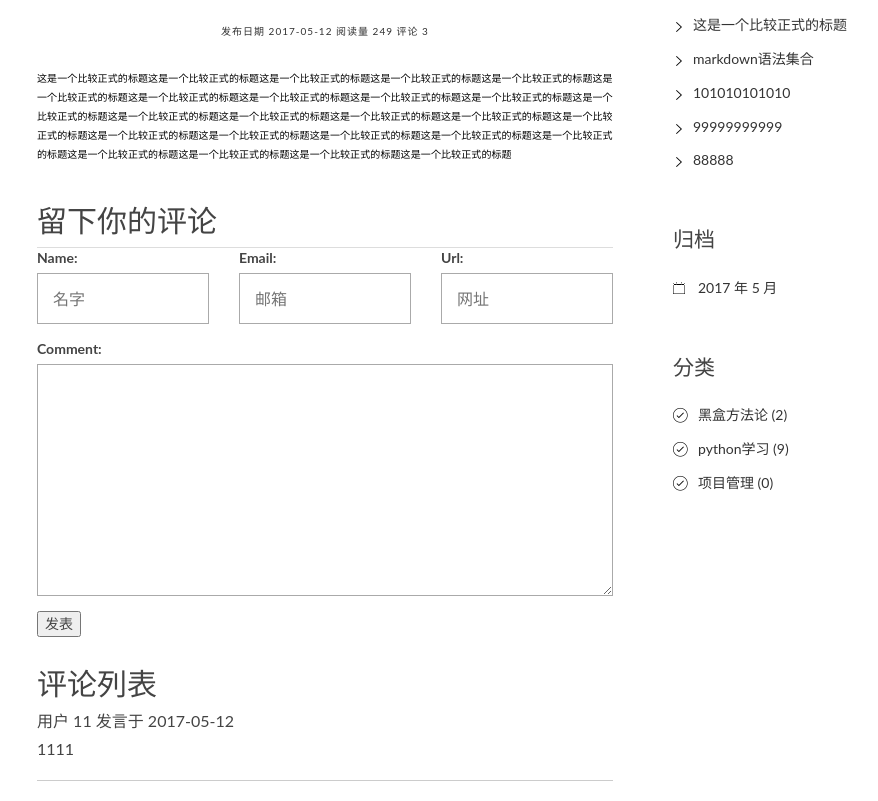
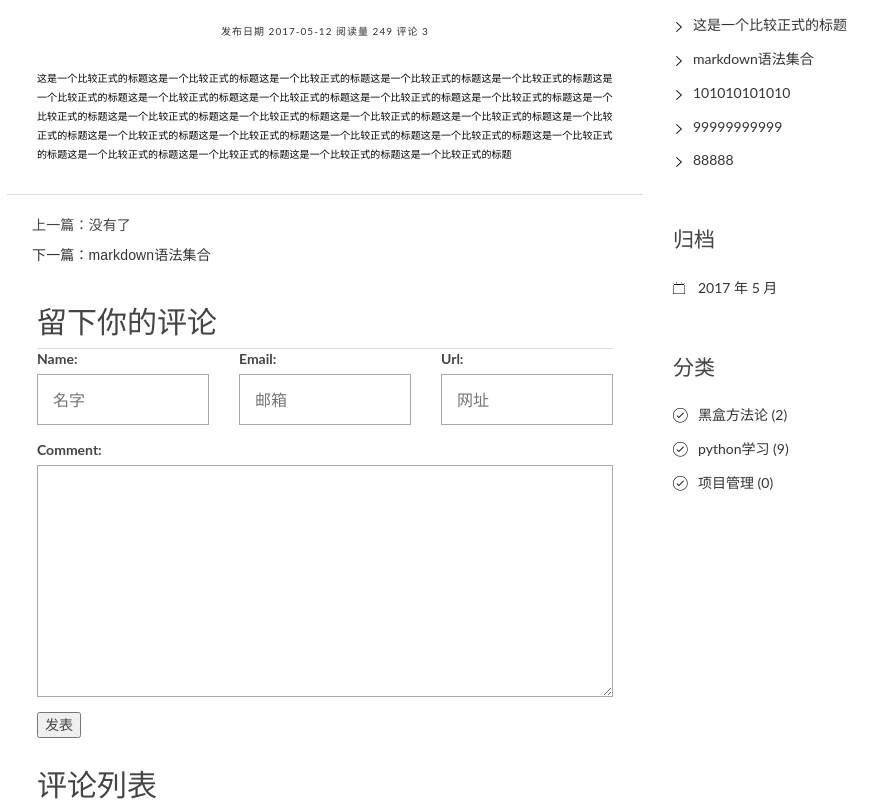
Before and after one commit to wuyajun2016/jintaoblog, a Django app: page /post/12/ in a window 1280 px wide. Shown: the part 241-1042 px from the top of the page, without its empty margins (63-941 px from the left). Run offline with Django 4.2, Linux system fonts and the light colour scheme; data comes from the database, SQL or seed files in the repository; both versions use the stored data as it was after the commit; some libraries are stand-ins or nearby versions.

Commit message:
fixed in 20170515

```diff
--- a/Workspace/blogproject/blogproject_real/blog/templates/base.html
+++ b/Workspace/blogproject/blogproject_real/blog/templates/base.html
@@ -16,6 +16,7 @@
     <link rel="stylesheet" href="{% static 'blog/css/custom.css' %}">
     <link rel="stylesheet" href="{% static 'blog/css/friendly.css' %}">
     <link rel="stylesheet" href="https://cdn.bootcss.com/font-awesome/4.7.0/css/font-awesome.min.css">
+
     <!-- js -->
     <script src="{% static 'blog/js/jquery-2.1.3.min.js' %}"></script>
     <script src="{% static 'blog/js/bootstrap.min.js' %}"></script>
--- a/Workspace/blogproject/blogproject_real/blog/templates/blog/detail.html
+++ b/Workspace/blogproject/blogproject_real/blog/templates/blog/detail.html
@@ -17,6 +17,25 @@
 								 {{ post.body|safe }}
 							</div>
 						</article>
+                        <br/>
+                        <div class="demo_line_02"><p></p></div>
+                        <br/>
+                        <div style="margin-left:25px">
+                        <p>
+							{% if pre_blog %}
+                              <a href="{% url 'blog:detail' pre_blog.pk %}">上一篇：{{pre_blog.title}}</a>
+							{% else %}
+                                  上一篇：没有了
+                            {% endif %}
+						</p>
+                        <p>
+                            {% if next_blog %}
+                               <a href="{% url 'blog:detail' next_blog.pk %}">下一篇：{{next_blog.title}}</a>
+                            {% else %}
+							       下一篇：没有了
+                            {% endif %}
+                        </p>
+	                    </div>
 						<section class="comment-area">
 							<h2>留下你的评论</h2>
 							<div class="demo_line_02"><p></p></div>
--- a/Workspace/blogproject/blogproject_real/blog/templates/blog/index.html
+++ b/Workspace/blogproject/blogproject_real/blog/templates/blog/index.html
@@ -36,7 +36,7 @@
                    <div class="no-post">暂时还没有发布的文章！</div>
                   {% endfor %}
 						</article>
-						<div style="margin-left:258px">
+						<div style="margin:auto 275">
 					{% if is_paginated %}
 							<div class="pagination">
 								  {% if first %}
--- a/Workspace/blogproject/blogproject_real/blog/views.py
+++ b/Workspace/blogproject/blogproject_real/blog/views.py
@@ -30,9 +30,25 @@ def detail(request, pk):
                                   ])
     form = CommentForm()
     comment_list = post.comment_set.all()
+    blog = Post.objects.get(pk=pk)  # 当前打开的博客
+    pre_blog = Post.objects.filter(pk__gt=blog.pk).order_by('pk')
+    next_blog = Post.objects.filter(pk__lt=blog.pk).order_by('-pk')
+
+    # 取第1条记录
+    if pre_blog.count() > 0:
+        pre_blog = pre_blog[0]
+    else:
+        pre_blog = None
+
+    if next_blog.count() > 0:
+        next_blog = next_blog[0]
+    else:
+        next_blog = None
     context = {'post': post,
                'form': form,
-               'comment_list': comment_list
+               'comment_list': comment_list,
+               "pre_blog": pre_blog,
+               "next_blog": next_blog
                }
     return render(request, 'blog/detail.html', context=context)
 def archives(request,year,month):
```
Also changed, not shown: Workspace/blogproject/blogproject_real/db.sqlite3, 5 other files.
